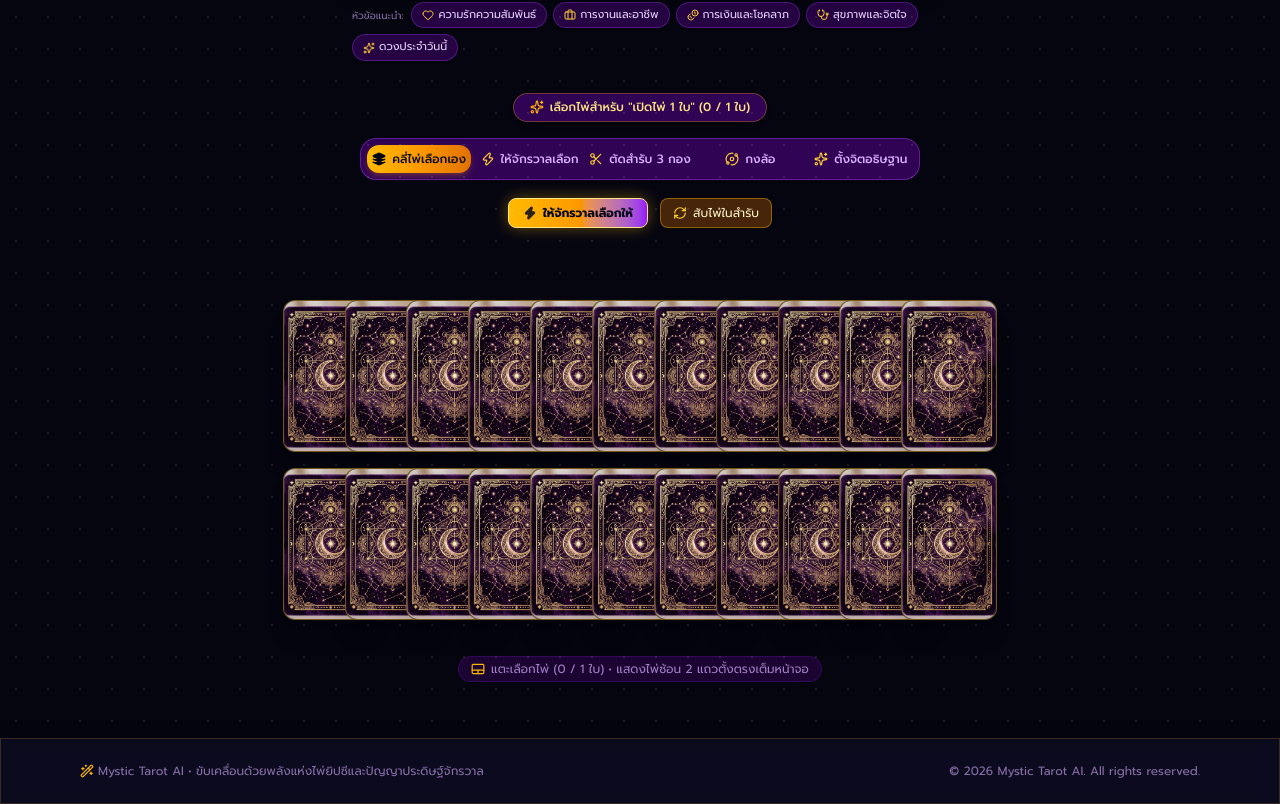
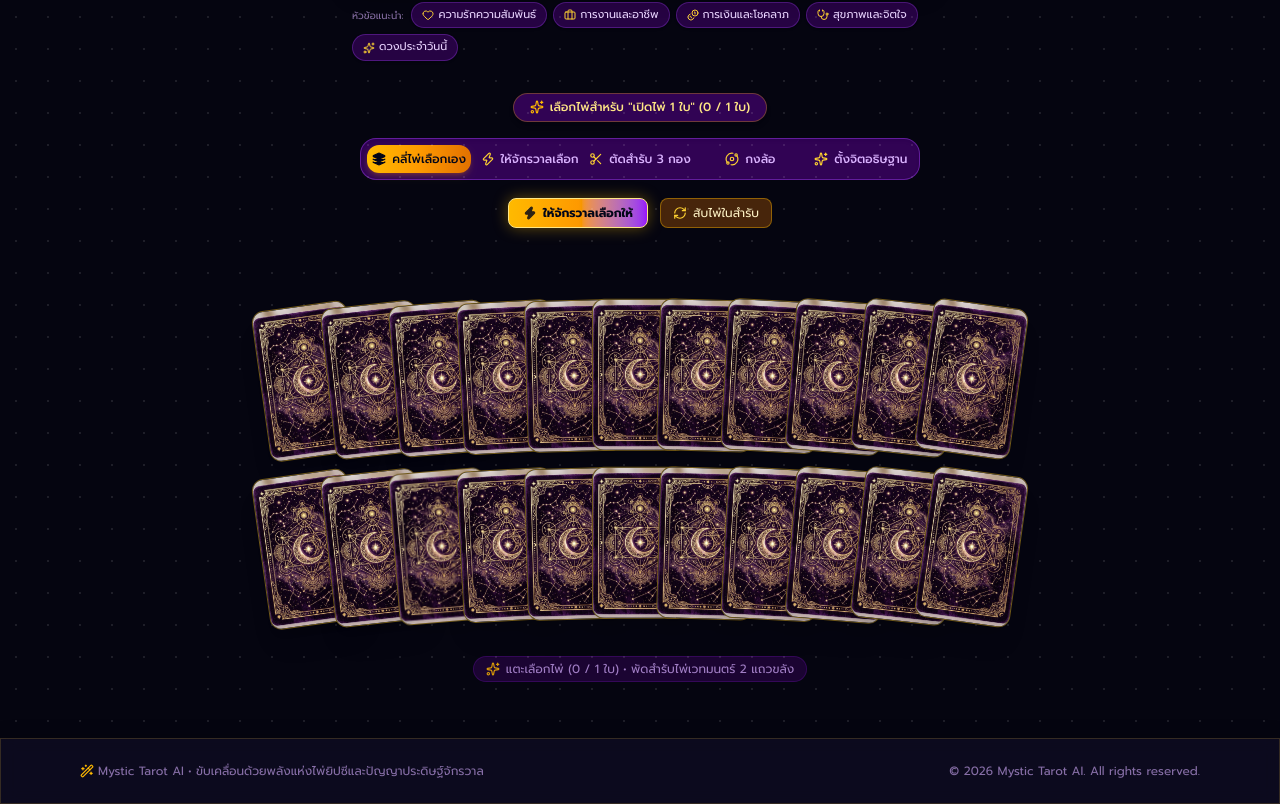
Before and after one commit to pondz1/MysticTarot, a React (Vite) app: page / in a window 1280 px wide. Shown: the part 607-1411 px from the top of the page. Built offline with nearby package versions, Linux system fonts and the light colour scheme.

Commit message:
feat: add gentle 2-row arc fan curve and floating cosmic pulse micro-interactions

```diff
--- a/src/components/deck/FanDeckView.tsx
+++ b/src/components/deck/FanDeckView.tsx
@@ -2,7 +2,7 @@ import React from 'react';
 import { motion } from 'framer-motion';
 import type { TarotCard } from '../../data/tarotCards';
 import type { DrawnCard } from '../../types/tarot';
-import { CheckCircle2, Touchpad } from 'lucide-react';
+import { CheckCircle2, Sparkles } from 'lucide-react';
 
 interface FanDeckViewProps {
   deck: TarotCard[];
@@ -36,6 +36,10 @@ export const FanDeckView: React.FC<FanDeckViewProps> = ({
         const globalIdx = startIdxOffset + idx;
         const isPicked = selectedCards.some((sc) => sc.card.id === card.id);
 
+        // Elegant gentle fan curve per 11-card row (-8deg to +8deg)
+        const fanAngle = (idx - 5) * 1.6;
+        const arcY = Math.abs(idx - 5) * 0.9;
+
         return (
           <motion.div
             key={card.id}
@@ -44,7 +48,7 @@ export const FanDeckView: React.FC<FanDeckViewProps> = ({
                 cardRefs.current[globalIdx] = el;
               }
             }}
-            initial={{ y: 0, rotate: 0 }}
+            initial={{ y: arcY, rotate: fanAngle }}
             animate={
               isShuffling
                 ? {
@@ -53,19 +57,24 @@ export const FanDeckView: React.FC<FanDeckViewProps> = ({
                     rotate: (Math.random() - 0.5) * 20,
                   }
                 : isPicked
-                ? { y: -24, scale: 1.15, rotate: 0, zIndex: 50 }
-                : { y: 0, scale: 1, rotate: 0, zIndex: idx + 1 }
+                ? { y: -26, scale: 1.18, rotate: 0, zIndex: 50 }
+                : { y: [arcY, arcY - 3, arcY], rotate: fanAngle, zIndex: idx + 1 }
             }
-            whileHover={{ y: -18, scale: 1.12, zIndex: 40 }}
-            transition={{ duration: 0.18, ease: 'easeOut' }}
+            whileHover={{ y: -22, scale: 1.15, rotate: 0, zIndex: 45 }}
+            transition={{
+              duration: isShuffling ? 0.3 : 0.2,
+              ease: 'easeOut',
+              y: isPicked || isShuffling ? undefined : { repeat: Infinity, repeatType: 'reverse', duration: 2.8, delay: idx * 0.08 },
+            }}
             onClick={() => onPickCard(card)}
             style={{
-              marginLeft: idx > 0 ? 'calc(-2.2vw - 6px)' : '0px',
+              transformOrigin: 'bottom center',
+              marginLeft: idx > 0 ? 'calc(-2.1vw - 5px)' : '0px',
             }}
             className={`relative w-10 xs:w-12 sm:w-20 md:w-24 h-16 xs:h-20 sm:h-32 md:h-38 rounded-lg sm:rounded-xl cursor-pointer shadow-xl border bg-slate-900 flex flex-col items-center justify-center p-0.5 select-none overflow-hidden shrink-0 transition-shadow duration-200 ${
               isPicked
                 ? 'border-amber-400 ring-2 ring-amber-300 shadow-[0_0_30px_rgba(234,179,8,0.9)]'
-                : 'border-amber-400/40 hover:border-amber-300 hover:shadow-[0_0_20px_rgba(234,179,8,0.5)]'
+                : 'border-amber-400/40 hover:border-amber-300 hover:shadow-[0_0_22px_rgba(234,179,8,0.6)]'
             }`}
           >
             <img
@@ -92,7 +101,7 @@ export const FanDeckView: React.FC<FanDeckViewProps> = ({
 
   return (
     <div className="w-full flex flex-col items-center py-2 select-none">
-      {/* 2-Row Straight Overlapping Deck Display */}
+      {/* 2-Row Magical Gentle Fan Deck Display */}
       <div
         ref={deckContainerRef}
         className="relative w-full max-w-4xl flex flex-col items-center justify-center pt-8 pb-3 sm:pt-10 sm:pb-4 px-1 sm:px-4 my-2"
@@ -104,8 +113,8 @@ export const FanDeckView: React.FC<FanDeckViewProps> = ({
       {/* Helper Text */}
       {!isSelectionComplete && (
         <p className="text-[10px] sm:text-xs text-purple-300/70 mt-1 flex items-center gap-1.5 px-3 py-1 rounded-full bg-purple-950/40 border border-purple-800/30">
-          <Touchpad className="w-3.5 h-3.5 text-amber-400 shrink-0" />
-          <span>แตะเลือกไพ่ ({selectedCards.length} / {targetCount} ใบ) • แสดงไพ่ซ้อน 2 แถวตั้งตรงเต็มหน้าจอ</span>
+          <Sparkles className="w-3.5 h-3.5 text-amber-400 shrink-0 animate-pulse" />
+          <span>แตะเลือกไพ่ ({selectedCards.length} / {targetCount} ใบ) • พัดสำรับไพ่เวทมนตร์ 2 แถวขลัง</span>
         </p>
       )}
     </div>
```
